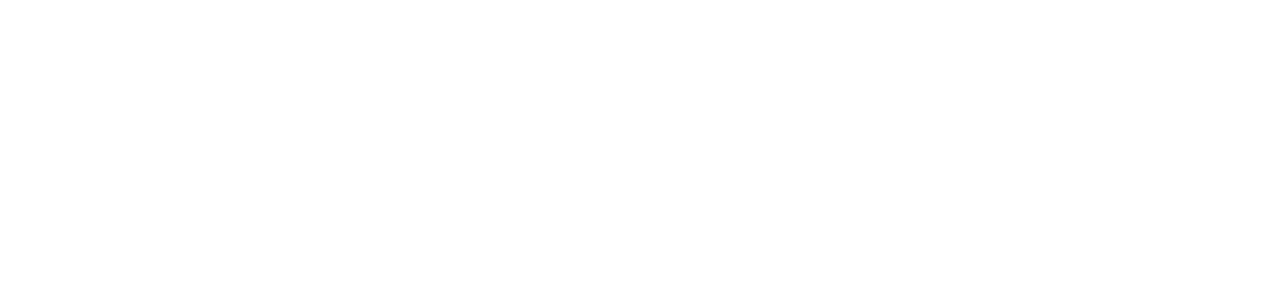
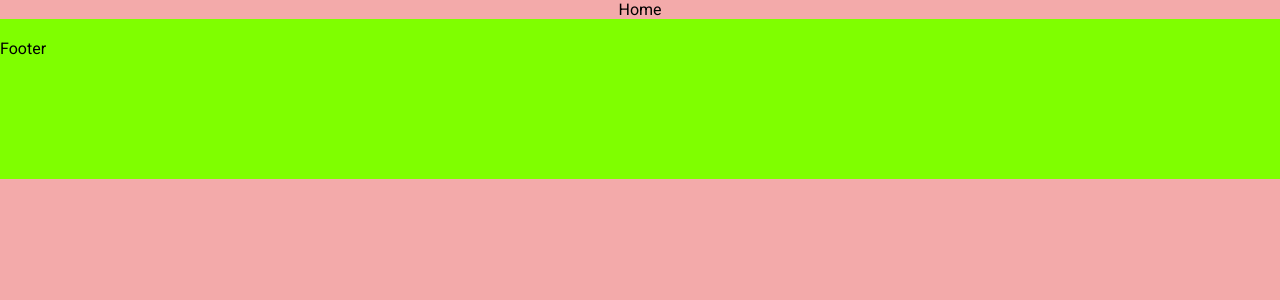
Before and after one commit to mahendrabalal/job-search-website, a React (Vite) app: page / in a window 1280 px wide. Shown: the top 300 px of the page. Built offline with nearby package versions, Linux system fonts and the light colour scheme.

Commit message:
initial-commit

```diff
--- a/src/App.css
+++ b/src/App.css
@@ -7,3 +7,12 @@
   font-family: 'Roboto';
   background-color:rgb(243, 170, 170);
 }
+
+.root{
+  display: flex;
+  flex-direction: column;
+  justify-content: space-between;
+  align-items: center;
+  height: 100%;
+  width: 100%;
+}
--- a/src/App.jsx
+++ b/src/App.jsx
@@ -1,8 +1,15 @@
+import Home from "./pages/Home"
+import Navbar from "./components/Navbar"
+import Footer from "./components/Footer"
+import "./App.css"
 
 function App() {
 
   return (
       <div className='root'>
+        <Navbar />
+        <Home />
+        <Footer />
       </div>
   );
 }
--- /dev/null
+++ b/src/components/Footer.css
@@ -0,0 +1,5 @@
+#footer{
+  background-color: chartreuse;
+  width: 100%;
+  height: 10rem;
+}
--- /dev/null
+++ b/src/components/Footer.jsx
@@ -0,0 +1,12 @@
+import "./Footer.css"
+
+function Footer (){
+  return(
+    <div id="footer">
+      <h2></h2>
+      Footer
+    </div>
+  )
+}
+
+export default Footer;
--- /dev/null
+++ b/src/components/Navbar.css
@@ -0,0 +1,3 @@
+.Navbar {
+ background-color: aqua;
+}
--- /dev/null
+++ b/src/components/Navbar.jsx
@@ -0,0 +1,17 @@
+import "./Navbar.css";
+
+
+function Navbar() {
+
+
+    return (
+<div className="Navbar">
+<div className="logo"></div>
+<div></div>
+<div></div>
+</div>
+    )
+
+}
+
+export default Navbar;
--- /dev/null
+++ b/src/pages/Home.jsx
@@ -0,0 +1,7 @@
+function Home (){
+  return(
+    <div>Home</div>
+  )
+}
+
+export default Home;
```
